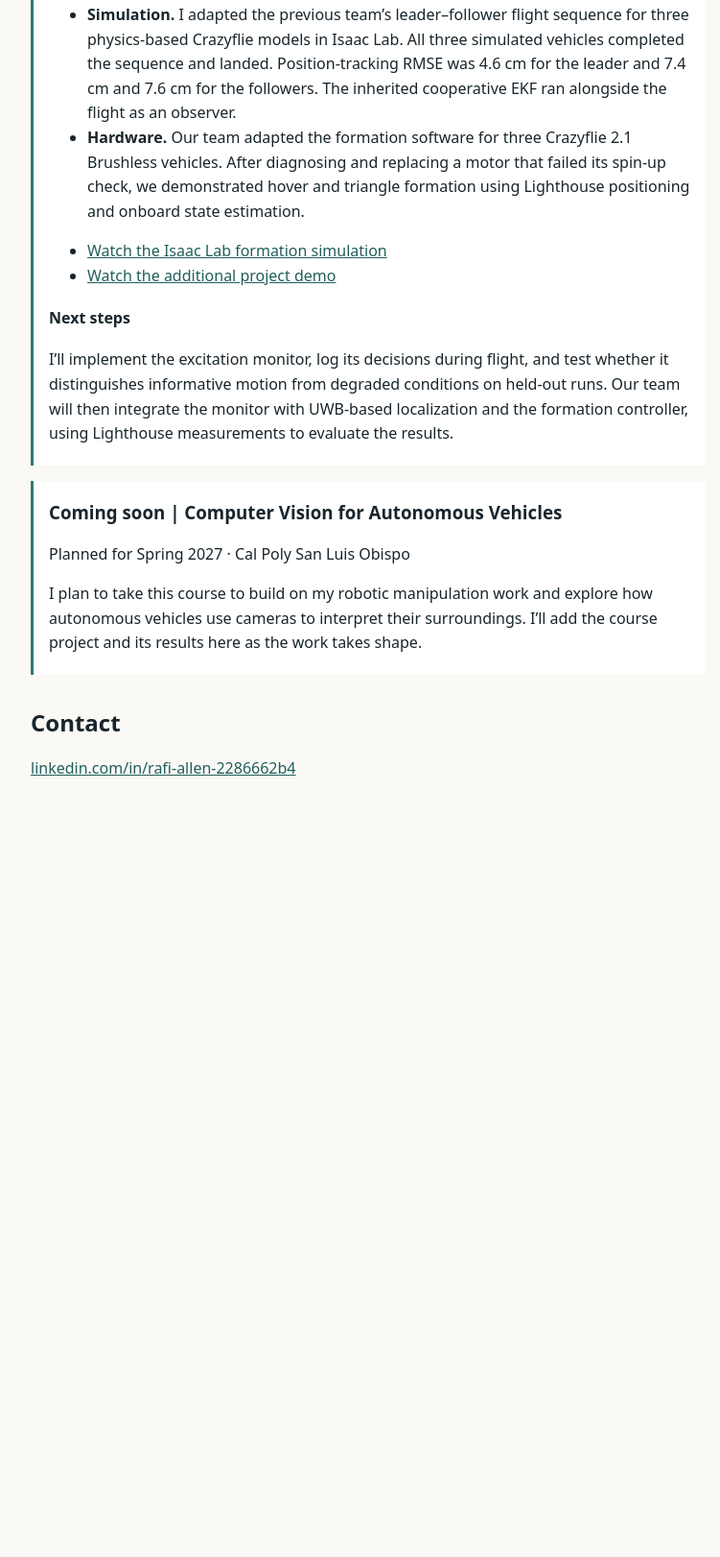
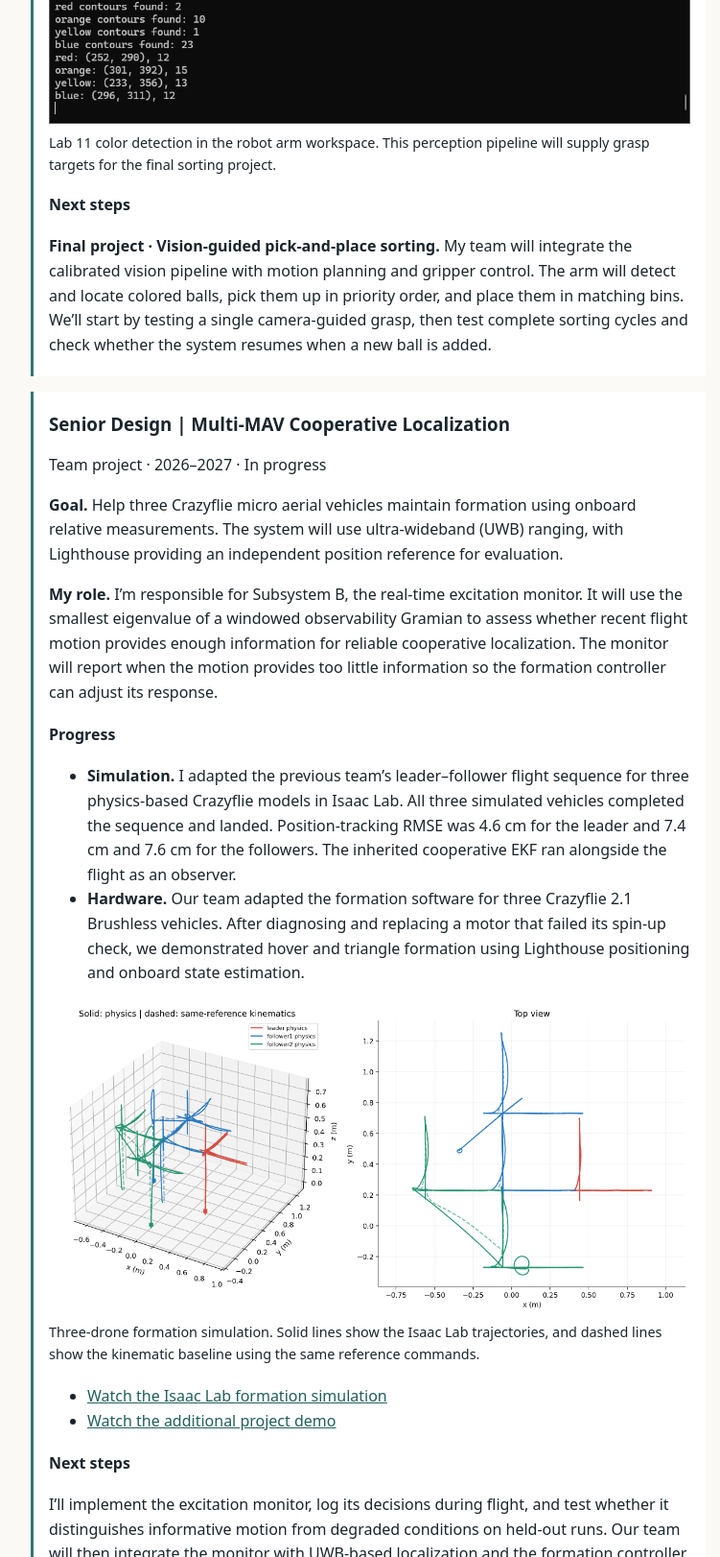
Before and after one commit to RafiAllen/rafiallen.github.io, a plain HTML site: page index.html in a window 1280 px wide. Shown: the part 7411-9033 px from the top of the page at 96% size, without its empty margins (256-1007 px from the left). Before the commit the page ends 8280 px from the top, so only its background shows below. Drawn offline with Linux system fonts and the light colour scheme.

Commit message:
Enhance project section with images and captions
Added figures and captions for project visualizations.

```diff
--- a/index.html
+++ b/index.html
@@ -81,7 +81,6 @@
     <section>
       <h2>Projects</h2>
 
-      <!-- Copy the entire article block below for each additional project. -->
       <article>
         <h3>Crazyflie Flight Control: From Simulation to Hardware</h3>
         <p>Summer Undergraduate Research Program (SURP) · Cal Poly San Luis Obispo</p>
@@ -294,6 +293,13 @@
           perspective-n-point (PnP) localization and tested how damped least
           squares affects joint velocity near a singularity.</p>
 
+        <figure>
+          <img src="lab11_configuration1.png"
+               alt="Camera view of the robot arm workspace with four colored balls marked by the detection software.">
+          <figcaption>Lab 11 color detection in the robot arm workspace. This
+            perception pipeline will supply grasp targets for the final sorting project.</figcaption>
+        </figure>
+
         <h4>Next steps</h4>
         <p><strong>Final project · Vision-guided pick-and-place sorting.</strong>
           My team will integrate the calibrated vision pipeline with motion
@@ -335,6 +341,14 @@
             onboard state estimation.</li>
         </ul>
 
+        <figure>
+          <img src="trajectory_comparison.png"
+               alt="Three-dimensional and top-down views of the leader and two follower trajectories in simulation.">
+          <figcaption>Three-drone formation simulation. Solid lines show the
+            Isaac Lab trajectories, and dashed lines show the kinematic baseline
+            using the same reference commands.</figcaption>
+        </figure>
+
         <ul>
           <li><a href="https://youtu.be/qxV2mLp4730">Watch the Isaac Lab formation simulation</a></li>
           <li><a href="https://youtu.be/nAVloY5URWk">Watch the additional project demo</a></li>
```
